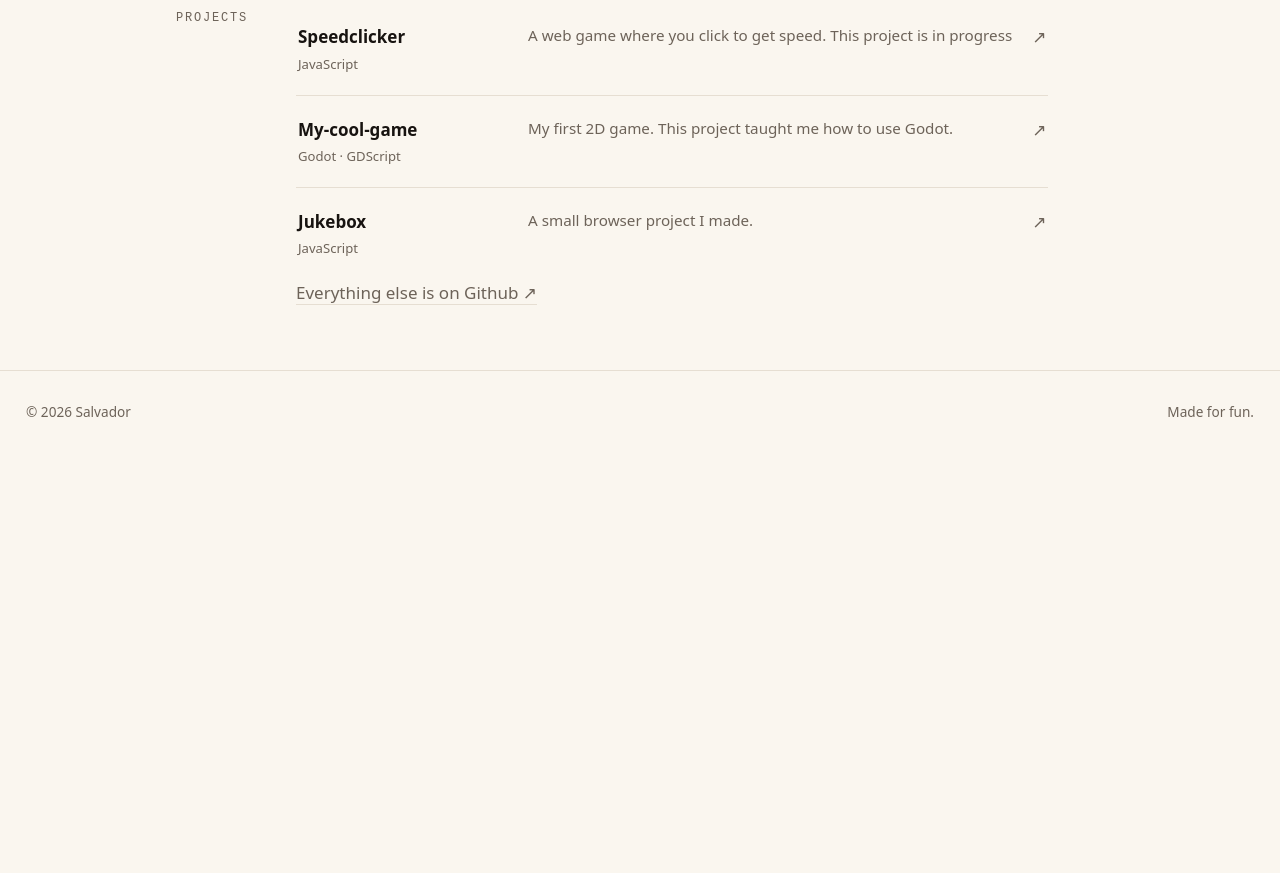
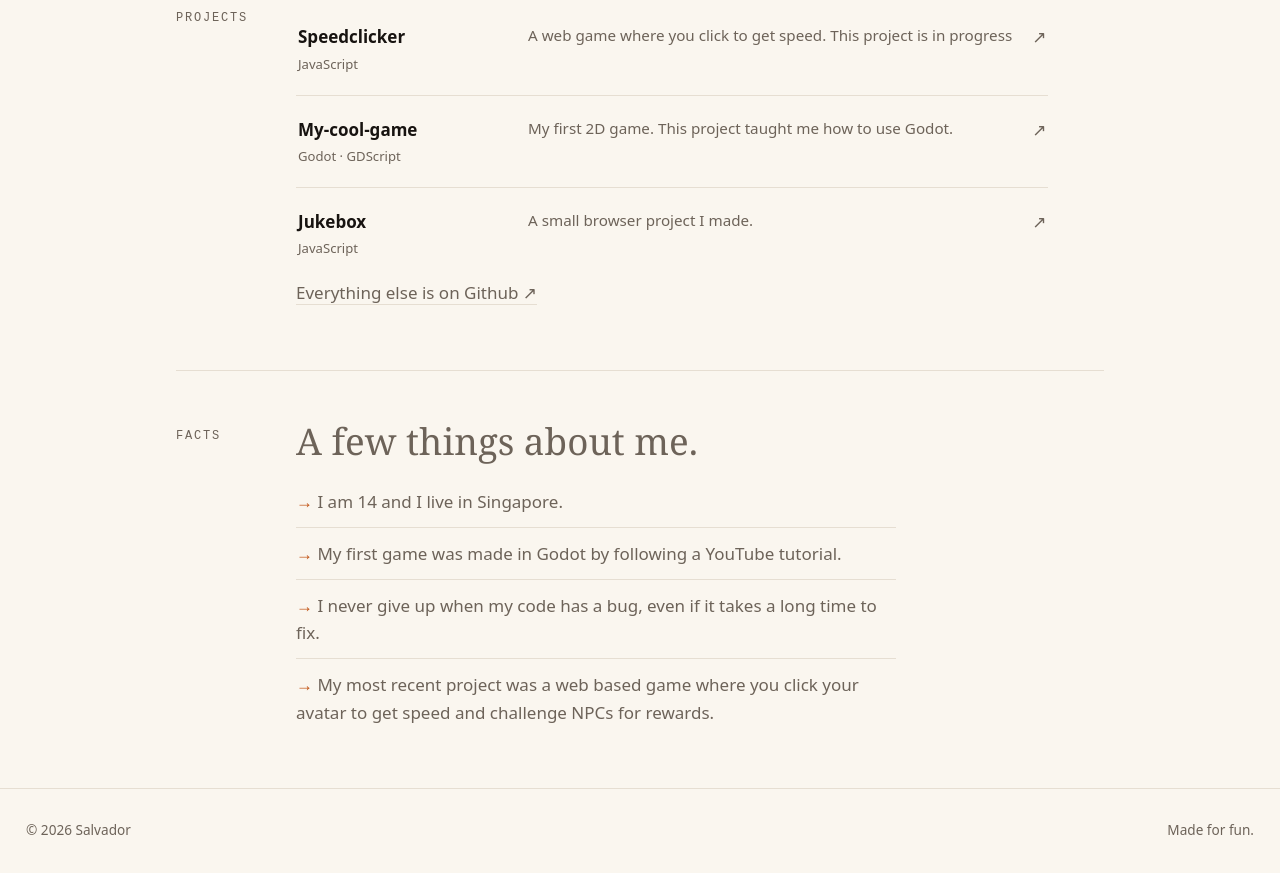
Before and after one commit to sparklydinosaur310-design/Personal-web, a plain HTML site: page index.html in a window 1280 px wide. Shown: the part 1023-1896 px from the top of the page. Before the commit the page ends 1488 px from the top, so only its background shows below. Drawn offline with Linux system fonts and the light colour scheme; a web font is replaced by a local one.

Commit message:
added fun facts and fixed some bugs with link

```diff
--- a/index.html
+++ b/index.html
@@ -33,6 +33,10 @@
 
             html {
                 scroll-behavior: smooth;
+            }
+
+            .section {
+                scroll-margin-top: 70px;
             }
 
             body {
@@ -244,6 +248,27 @@
                 color: var(--gray)
             }
 
+            .facts {
+                list-style: none;
+                margin: 0;
+                padding: 0;
+            }
+
+            .facts li {
+                padding: 12px 0;
+                max-width: 600px;
+                color: var(--gray);
+            }
+
+            .facts li + li {
+                border-top: 1px solid var(--border);
+            }
+
+            .facts li::before {
+                content: "→ ";
+                color: var(--orange);
+            }
+
             footer {
                 display: flex;
                 flex-wrap: wrap;
@@ -295,6 +320,7 @@
             <nav>
                 <a href="#about">About</a>
                 <a href="#projects">Projects</a>
+                <a href="#facts">Fun Facts</a>
                 <button class="theme-btn" id="theme-toggle" type="button">Dark</button>
             </nav>
         </header>
@@ -372,7 +398,18 @@
                         </p>
                     </div>
                 </section>
-
+                <section class="section" id="facts">
+                    <span class="label">Facts</span>
+                    <div class="text">
+                        <p class="quote">A few things about me.</p>
+                        <ul class="facts">
+                            <li>I am 14 and I live in Singapore.</li>
+                            <li>My first game was made in Godot by following a YouTube tutorial.</li>
+                            <li>I never give up when my code has a bug, even if it takes a long time to fix.</li>
+                            <li>My most recent project was a web based game where you click your avatar to get speed and challenge NPCs for rewards.</li>
+                        </ul>
+                    </div>
+                </section>
             </div>
         </main>
 
```
